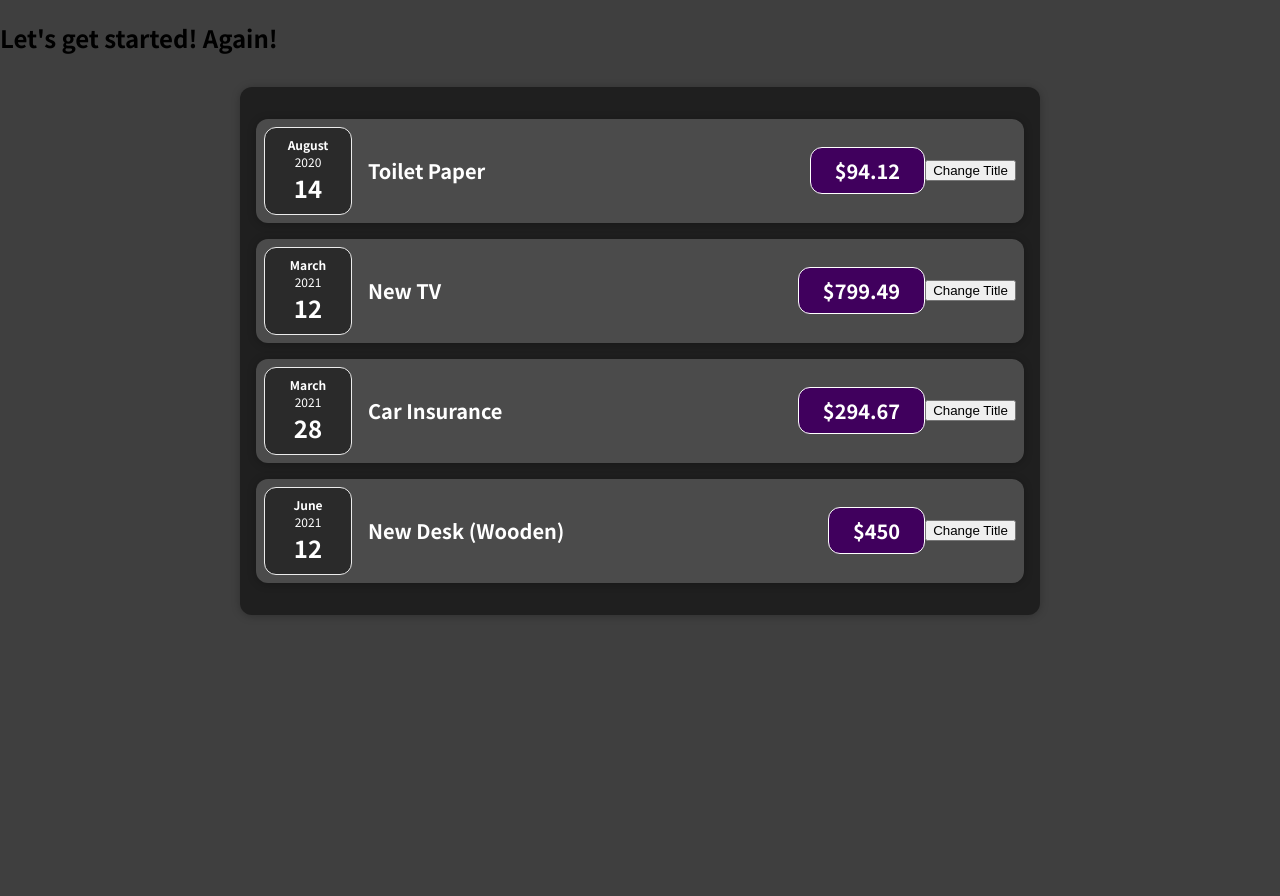
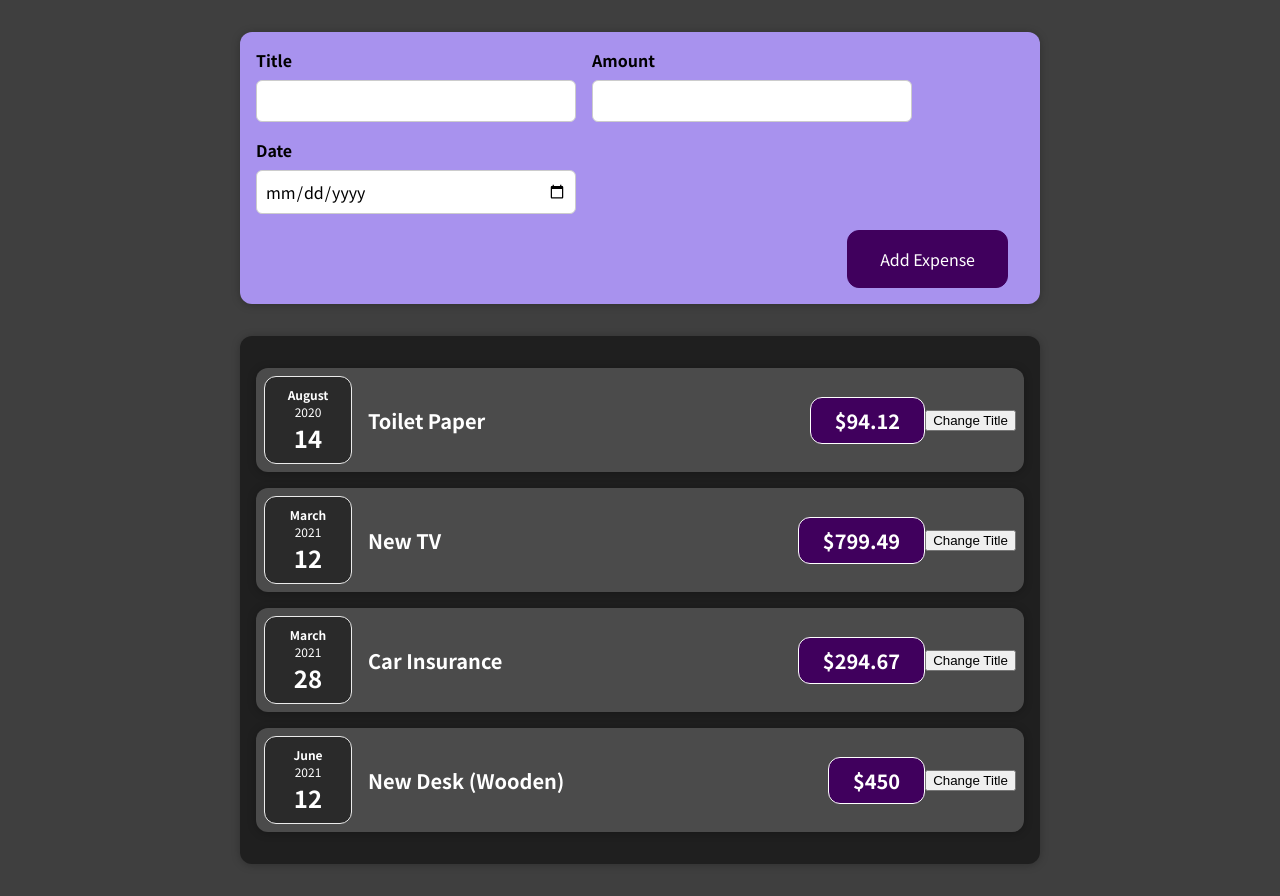
Before and after one commit to FigueiredoFelipe/react--the-complete-guide, a React (Create React App) app in the folder 01-first-react-app-clean/: page / in a window 1280 px wide. Before the commit the page ends 800 px from the top, so only its background shows below. Built offline with nearby package versions, Linux system fonts and the light colour scheme.

Commit message:
feat: added css new components

```diff
--- a/01-first-react-app-clean/src/App.js
+++ b/01-first-react-app-clean/src/App.js
@@ -1,4 +1,5 @@
 import Expenses from './components/Expenses/Expenses'
+import NewExpense from './components/NewExpense/NewExpense'
 
 const App = () => {
 
@@ -31,7 +32,7 @@
 
   return (
     <div>
-      <h2>Let's get started! Again!</h2>
+      <NewExpense />
       <Expenses items={expenses} />
     </div>
   );
--- a/01-first-react-app-clean/src/components/NewExpense/ExpenseForm.js
+++ b/01-first-react-app-clean/src/components/NewExpense/ExpenseForm.js
@@ -1,12 +1,49 @@
-import React from 'react'
+import React, { useState } from 'react'
 import './ExpenseForm.css'
 
 const ExpenseForm = () => {
+    const [enteredTitle, setEnteredTitle] = useState('')
+    const [enteredAmount, setEnteredAmount] = useState('')
+    const [enteredDate, setEnteredDate] = useState('')
+
+    const titleChangeHandler = event => {
+        setEnteredTitle(event.target.value)
+        console.log(event.target.value);
+    }
+
+    const amountChangeHandler = event => {
+        setEnteredAmount(event.target.value)
+        console.log(event.target.value);
+    }
+
+    const dateChangeHandler = event => {
+        setEnteredDate(event.target.input)
+        console.log(event.target.input);
+    }
+
+
+
+
 
     return <form>
-        <div></div>
-        <div></div>
-        <div></div>
+        <div className="new-expense__controls">
+            <div className="new-expense__control">
+                <label>Title</label>
+                <input type='text' onChange={titleChangeHandler} />
+            </div>
+            <div className="new-expense__control">
+                <label>Amount</label>
+                <input type='number' min="0.01" step="0.01" onChange={amountChangeHandler} />
+            </div>
+            <div className="new-expense__control">
+                <label>Date</label>
+                <input type='date' min="2019-01-01" max="2022-12-31" onChange={dateChangeHandler} />
+            </div>
+        </div>
+        <div className='new-expense__actions'>
+            <button type='submit'>Add Expense</button>
+        </div>
+
     </form>
 
 }
--- a/01-first-react-app-clean/src/components/NewExpense/NewExpense.css
+++ b/01-first-react-app-clean/src/components/NewExpense/NewExpense.css
@@ -1,26 +1,38 @@
-.new-expense__controls {
-    display: flex;
-    flex-wrap: wrap;
-    gap: 1rem;
-    margin-bottom: 1rem;
-    text-align: left;
+.new-expense {
+    background-color: #a892ee;
+    padding: 1rem;
+    margin: 2rem auto;
+    width: 50rem;
+    max-width: 95%;
+    border-radius: 12px;
+    text-align: center;
+    box-shadow: 0 1px 8px rgba(0, 0, 0, 0.25);
 }
 
-.new-expense__control label {
-    font-weight: bold;
-    margin-bottom: 0.5rem;
-    display: block;
+.new-expense button {
+    font: inherit;
+    cursor: pointer;
+    padding: 1rem 2rem;
+    border: 1px solid #40005d;
+    background-color: #40005d;
+    color: white;
+    border-radius: 12px;
+    margin-right: 1rem;
 }
 
-.new-expense__control input {
-    font: inherit;
-    padding: 0.5rem;
-    border-radius: 6px;
-    border: 1px solid #ccc;
-    width: 20rem;
-    max-width: 100%;
+.new-expense button:hover,
+.new-expense button:active {
+    background-color: #510674;
+    border-color: #510674;
 }
 
-.new-expense__actions {
-    text-align: right;
+.new-expense button.alternative {
+    color: #220131;
+    border-color: transparent;
+    background-color: transparent;
 }
+
+.new-expense button.alternative:hover,
+.new-expense button.alternative:active {
+    background-color: #ddb3f8;
+}
--- a/01-first-react-app-clean/src/components/NewExpense/NewExpense.js
+++ b/01-first-react-app-clean/src/components/NewExpense/NewExpense.js
@@ -5,11 +5,11 @@
 
 const NewExpense = () => {
 
-    return
-    <div className='new-expense'>
-        <ExpenseForm></ExpenseForm>
-    </div>
-
+    return (
+        <div className='new-expense'>
+            <ExpenseForm />
+        </div>
+    )
 }
 
 
```
